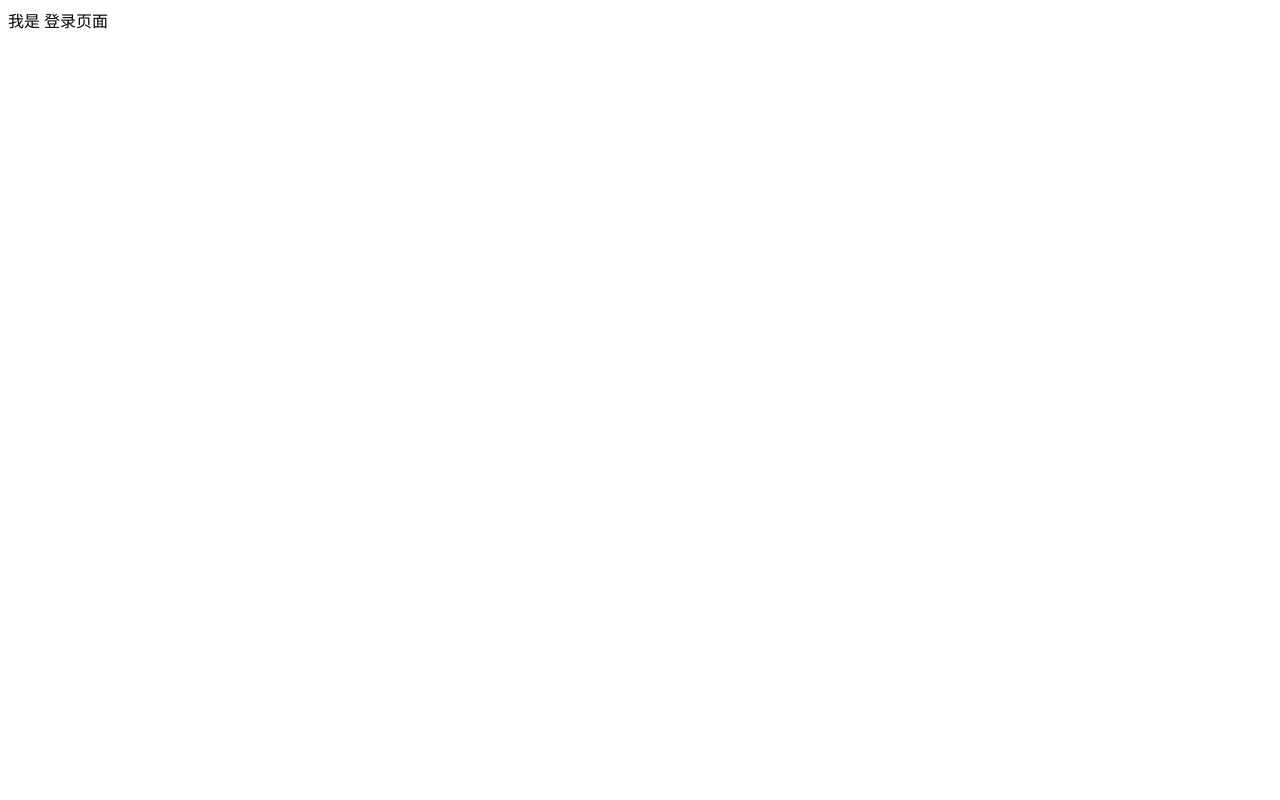
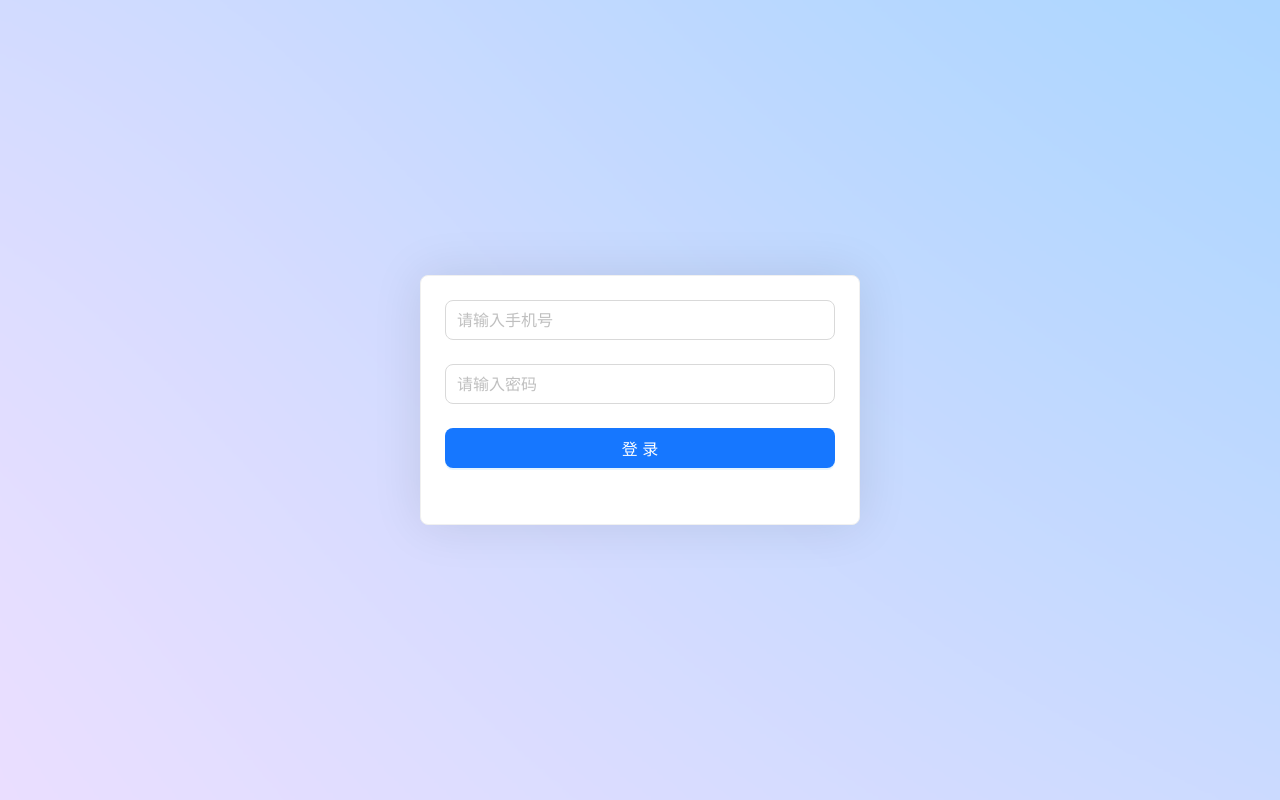
Before and after one commit to rosepie/react-article, a React (Vite) app: page /login in a window 1280 px wide. Built offline with nearby package versions, Linux system fonts and the light colour scheme.

Commit message:
登录页面静态结构搭建 表单校验

```diff
--- a/src/pages/Login/index.jsx
+++ b/src/pages/Login/index.jsx
@@ -1,6 +1,55 @@
+import './index.scss'
+import { Card, Form, Input, Button } from 'antd'
+
 const Login = () => {
+  const onFinish = (value) => {
+    console.log('登录表单：', value)
+  }
   return (
-    <div>我是 登录页面</div>
+    <div className="login">
+      <Card className="login-container">
+        {/* 登录表单 */}
+        {/* 业务定制化： 失焦时触发校验*/}
+        <Form validateTrigger="onBlur" onFinish={onFinish}>
+          <Form.Item
+            name="mobile"
+            // 默认：点击登录按钮触发的校验，顺序触发
+            rules={[
+              {
+                required: true,
+                message: '请输入手机号'
+              },
+              {
+                pattern: /^1[3-9]\d{9}/,
+                message: '请输入正确的手机号格式'
+              }
+            ]}
+          >
+            <Input size="large" placeholder="请输入手机号" />
+          </Form.Item>
+          <Form.Item
+            name="code"
+            rules={[
+              {
+                required: true,
+                message: '请输入密码'
+              },
+              {
+                pattern: /[0-9a-zA-Z]{9}/,
+                message: '请输入正确格式的密码(9位数,数字或字母)'
+              }
+            ]}
+          >
+            <Input size="large" placeholder="请输入密码" />
+          </Form.Item>
+          <Form.Item>
+            <Button type="primary" htmlType="submit" size="large" block>
+              登录
+            </Button>
+          </Form.Item>
+        </Form>
+      </Card>
+    </div>
   )
 }
 
--- /dev/null
+++ b/src/pages/Login/index.scss
@@ -0,0 +1,18 @@
+.login {
+  width: 100%;
+  height: 100%;
+  position: absolute;
+  left: 0;
+  top: 0;
+  background: center/cover url('@/assets/login.png');
+
+  .login-container {
+    width: 440px;
+    height: 250px;
+    position: absolute;
+    left: 50%;
+    top: 50%;
+    transform: translate(-50%, -50%);
+    box-shadow: 0 0 50px rgb(0 0 0 / 10%);
+  }
+}
```
Also changed, not shown: src/assets/login.png (added).
